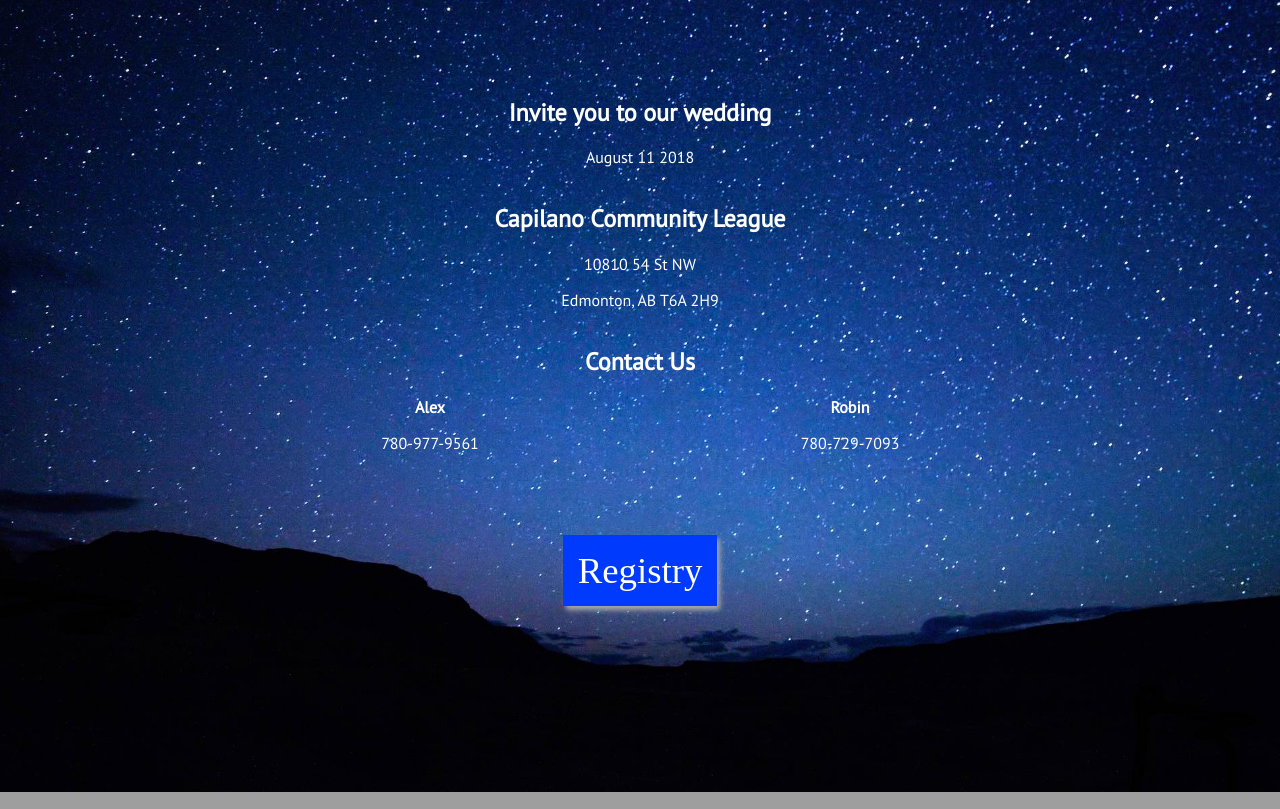
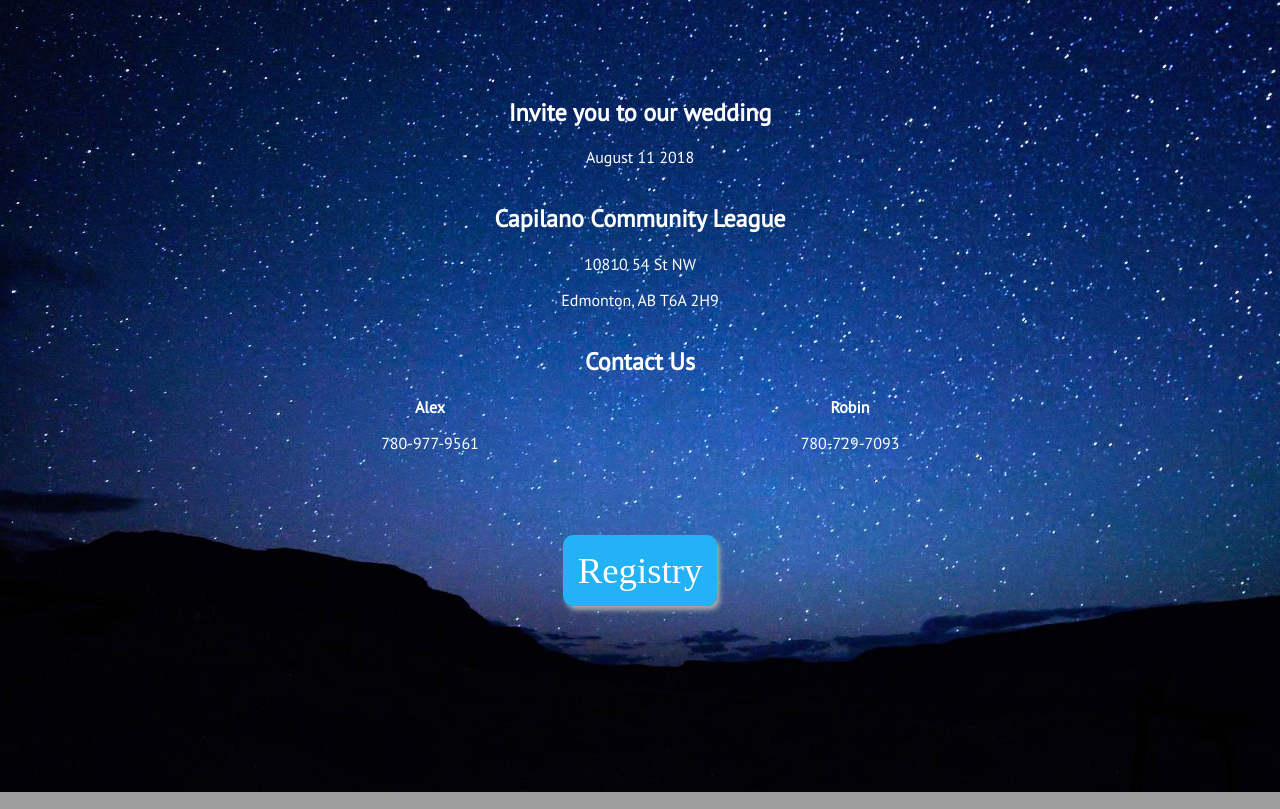
Before and after one commit to robinlake/wedding-site, a plain HTML site: page index.html in a window 1280 px wide. Shown: the part 288-1097 px from the top of the page. Drawn offline with Linux system fonts and the light colour scheme; some packages are replaced by stand-ins of ours; grey boxes are pictures that could not be loaded.

Commit message:
added registry link

```diff
--- a/index.css
+++ b/index.css
@@ -56,8 +56,9 @@ h1 {
   text-decoration: none;
   height: 70px;
   padding: 15px;
-  background: rgb(0, 59, 253);
+  background: rgb(35, 178, 245);
   box-shadow: 3px 4px 5px #aaa;
+  border-radius: 10px;
   /* height: 80px; */
 }
 
```
